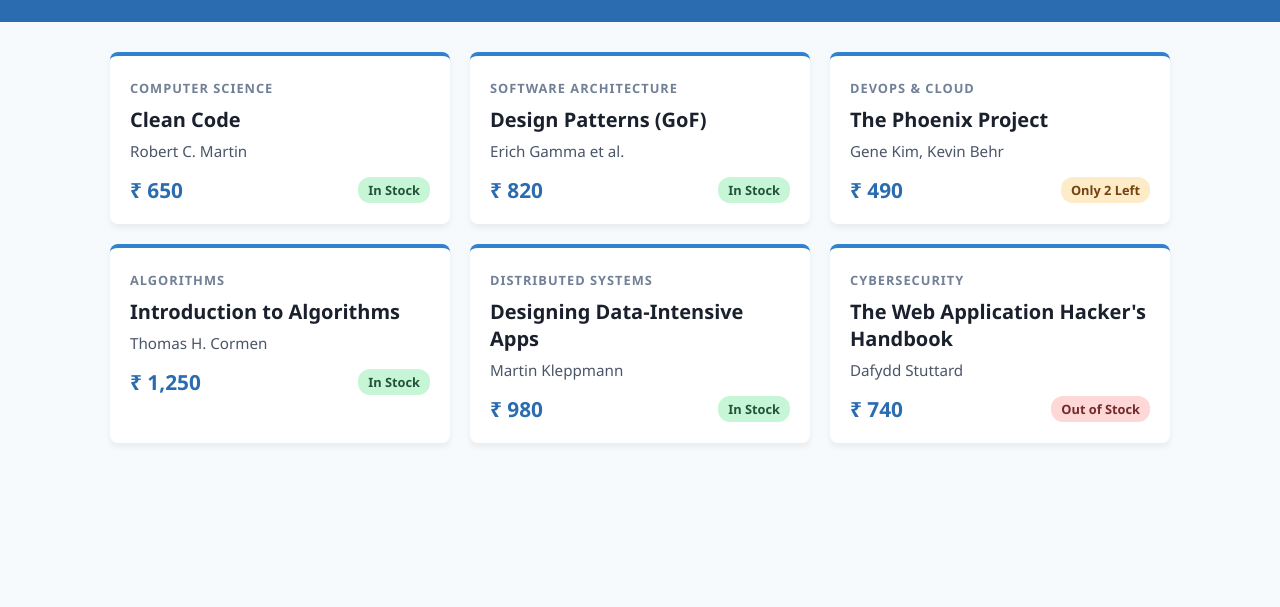
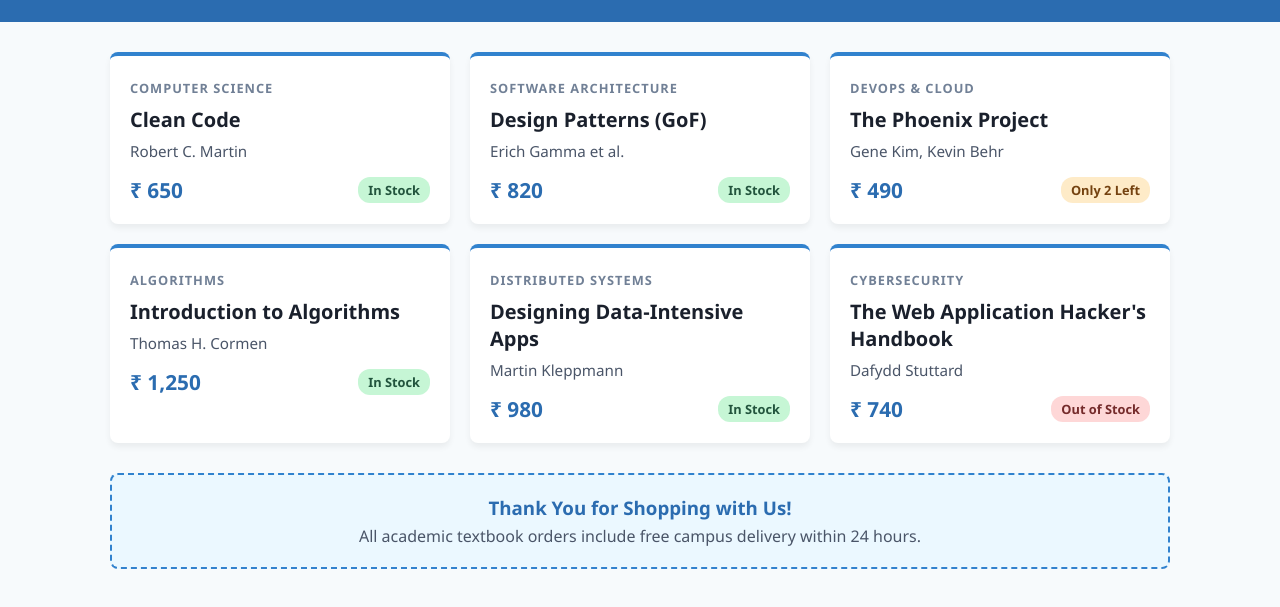
Before and after one commit to Akash89-eng/132_ONLINE_BOOKSTORE, a plain HTML site: page index.html in a window 1280 px wide. Shown: the part 93-700 px from the top of the page. Drawn offline with Linux system fonts and the light colour scheme.

Commit message:
Add thank you banner to index.html
Added a thank you banner below the book listings to enhance user experience.

```diff
--- a/index.html
+++ b/index.html
@@ -20,6 +20,14 @@
     .in-stock { background-color: #c6f6d5; color: #22543d; }
     .low-stock { background-color: #feebc8; color: #744210; }
     .out-stock { background-color: #fed7d7; color: #742a2a; }
+    .thank-you-banner {
+      background-color: #ebf8ff;
+      border: 2px dashed #3182ce;
+      padding: 20px;
+      border-radius: 8px;
+      margin-top: 30px;
+      text-align: center;
+    }
   </style>
 </head>
 <body>
@@ -30,7 +38,7 @@
 
   <div class="container">
     <div class="books-grid">
-      <!-- Book 1 -->
+      <!-- Bok 1 -->
       <div class="card">
         <span class="category">Computer Science</span>
         <div class="title">Clean Code</div>
@@ -41,7 +49,7 @@
         </div>
       </div>
 
-      <!-- Book 2 -->
+      <!-- Bok 2 -->
       <div class="card">
         <span class="category">Software Architecture</span>
         <div class="title">Design Patterns (GoF)</div>
@@ -52,7 +60,7 @@
         </div>
       </div>
 
-      <!-- Book 3 -->
+      <!-- Bok 3 -->
       <div class="card">
         <span class="category">DevOps & Cloud</span>
         <div class="title">The Phoenix Project</div>
@@ -63,7 +71,7 @@
         </div>
       </div>
 
-      <!-- Book 4 -->
+      <!-- Bok 4 -->
       <div class="card">
         <span class="category">Algorithms</span>
         <div class="title">Introduction to Algorithms</div>
@@ -74,7 +82,7 @@
         </div>
       </div>
 
-      <!-- Book 5 -->
+      <!-- Bok 5 -->
       <div class="card">
         <span class="category">Distributed Systems</span>
         <div class="title">Designing Data-Intensive Apps</div>
@@ -85,7 +93,7 @@
         </div>
       </div>
 
-      <!-- Book 6 -->
+      <!-- Bok 6 -->
       <div class="card">
         <span class="category">Cybersecurity</span>
         <div class="title">The Web Application Hacker's Handbook</div>
@@ -96,6 +104,12 @@
         </div>
       </div>
     </div>
+
+    <!-- Ny funksjon: Takkemelding plassert utenfor bøkene i full bredde -->
+    <div class="thank-you-banner">
+      <h3 style="color: #2b6cb0;">Thank You for Shopping with Us!</h3>
+      <p style="margin-top: 5px; color: #4a5568;">All academic textbook orders include free campus delivery within 24 hours.</p>
+    </div>
   </div>
 </body>
 </html>
```
